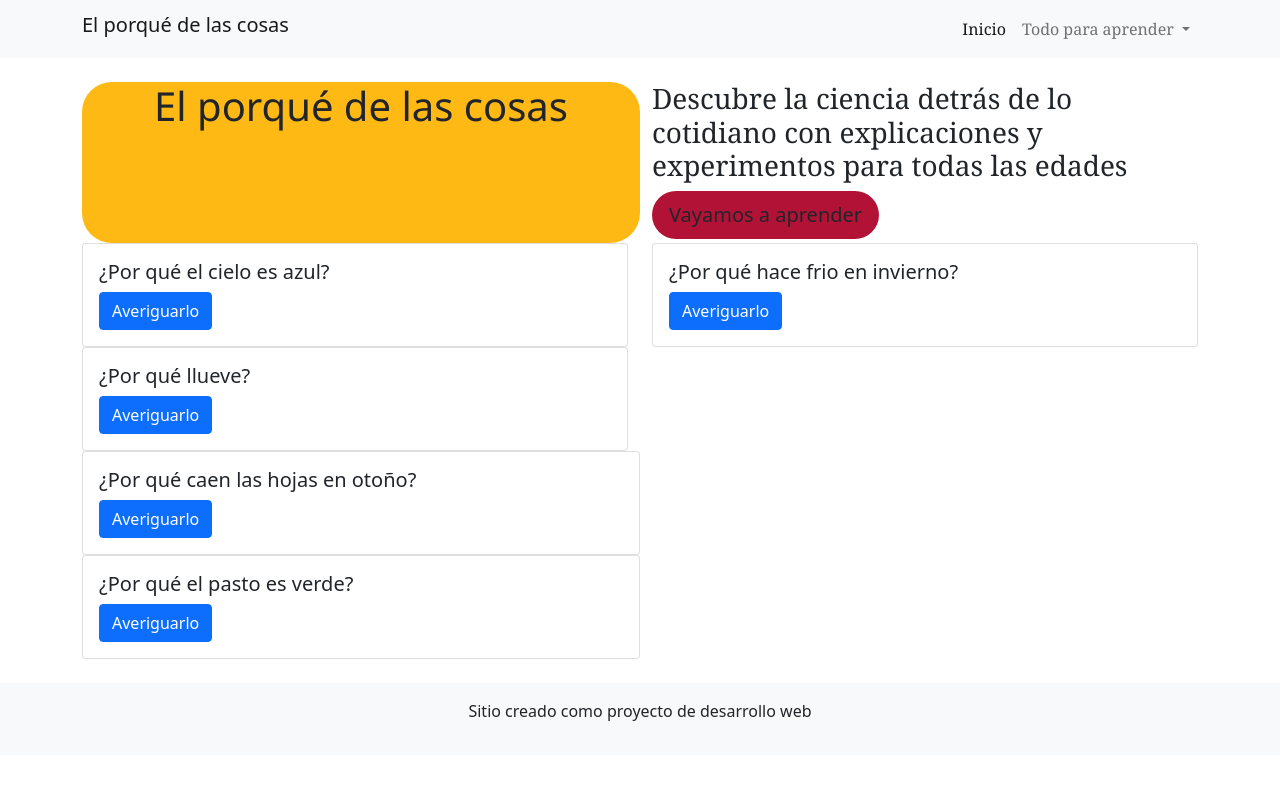
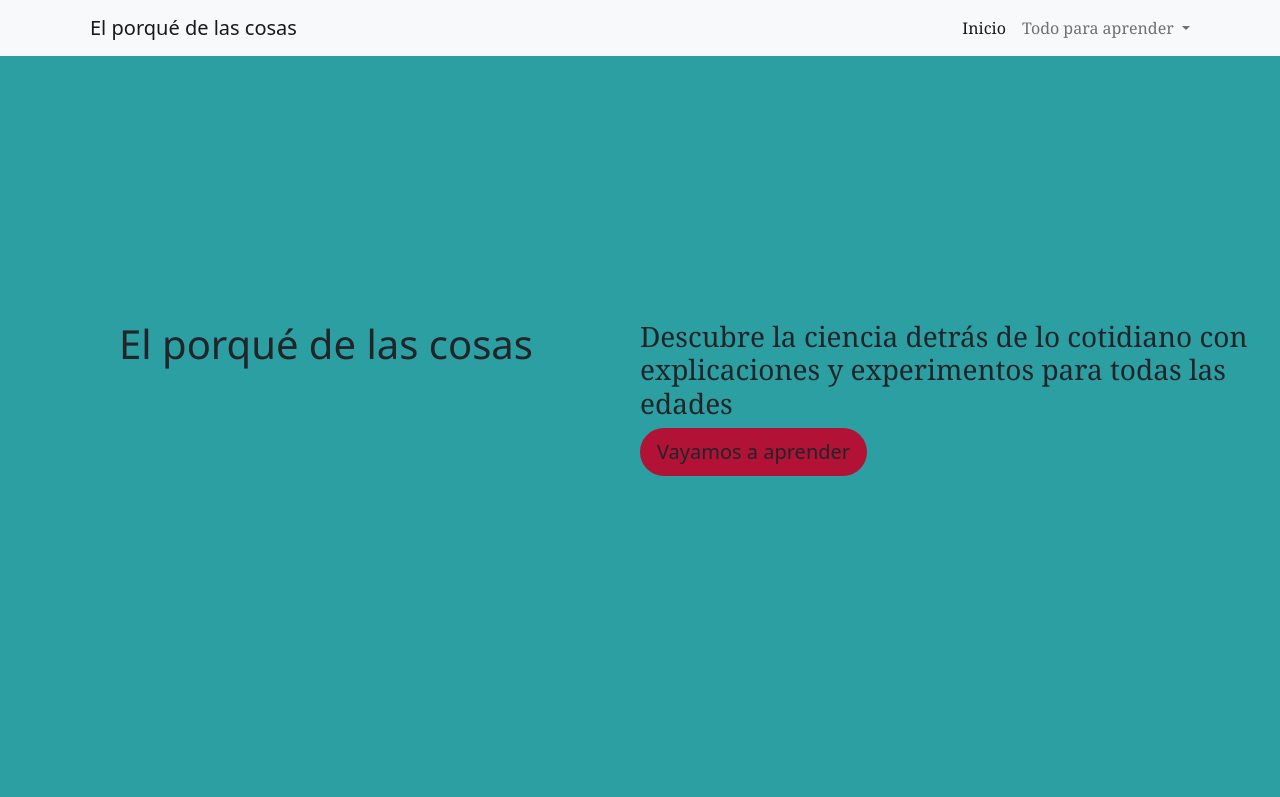
Before and after one commit to MaruBianchi/el-porque-de-las-cosas, a website: page index.html in a window 1280 px wide. Shown: the top 797 px of the page. Drawn offline with nearby package versions, Linux system fonts and the light colour scheme.

Commit message:
Se aregló navbar en index

```diff
--- a/index.html
+++ b/index.html
@@ -14,9 +14,11 @@
   </head>
 
   <body>
-    <header class="container-fluid bg-light">
-      <nav class="navbar navbar-expand-lg navbar-light container">
-        <h5 class="navbar-brand" href="index.html">El porqué de las cosas</h5>
+    <header class="container-fluid bg-light" id="header">
+      <nav class="navbar navbar-expand-lg navbar-light container mb-0">
+        <h5 class="navbar-brand mb-0 p-2" href="index.html">
+          El porqué de las cosas
+        </h5>
         <button
           class="navbar-toggler"
           type="button"
@@ -66,20 +68,18 @@
     </header>
 
     <main>
-      <div class="mt-0" id="first_cover">
-        <div class="container mt-4">
-          <div class="container">
-            <div class="row">
-              <div class="col-12 col-md-6" id="logo">
+      <div class="container-fluid align-content-center" id="hero">
+        <div class="row row-cols-1 row-cols-lg-2 g-5 g-lg-0">
+          <div class="col" id="logo">
             <div class="responsive-box">
               <h1 class="text-center">El porqué de las cosas</h1>
             </div>
           </div>
-              <div class="col-12 col-md-6">
+          <div class="col">
             <div class="subtitle">
               <h3>
-                    Descubre la ciencia detrás de lo cotidiano con explicaciones
-                    y experimentos para todas las edades
+                Descubre la ciencia detrás de lo cotidiano con explicaciones y
+                experimentos para todas las edades
               </h3>
             </div>
             <div class="mb-1">
@@ -90,8 +90,7 @@
           </div>
         </div>
       </div>
-        </div>
-      </div>
+
       <div class="container">
         <div class="row">
           <div class="col-sm-12 col-md-6">
@@ -125,7 +124,6 @@
               </div>
             </div>
           </div>
-        </div>
           <div class="col-sm-12 col-md-6">
             <div class="card">
               <div class="card-body">
@@ -136,13 +134,14 @@
               </div>
             </div>
           </div>
-        <div class="col-md-6">
+          <div class="col-sm-12 col-md-6">
             <div class="card">
               <div class="card-body">
                 <h5 class="card-title">¿Por qué el pasto es verde?</h5>
                 <a href="./pages/pasto.html" class="btn btn-primary"
                   >Averiguarlo</a
                 >
+              </div>
             </div>
           </div>
         </div>
@@ -158,5 +157,13 @@
       integrity="sha384-MrcW6ZMFYlzcLA8Nl+NtUVF0sA7MsXsP1UyJoMp4YLEuNSfAP+JcXn/tWtIaxVXM"
       crossorigin="anonymous"
     ></script>
+    <script>
+      window.addEventListener("scroll", function () {
+        const header = document.getElementById("header");
+        window.scrollY > 60
+          ? header.classList.add("custom-sticky")
+          : header.classList.remove("custom-sticky");
+      });
+    </script>
   </body>
 </html>
--- a/style/scss/_variable.scss
+++ b/style/scss/_variable.scss
@@ -1,4 +1,5 @@
 $rem:16px;
+
 
 $primary:#2C9FA3;
 $secondary:#B31237;
--- a/style/scss/style.scss
+++ b/style/scss/style.scss
@@ -1,18 +1,31 @@
 @import "./variable";
-.solid {
-    background-color: ($primary);
-}
+
+
 
 h1 {
     font-family:'Segoe UI', Tahoma, Geneva, Verdana, sans-serif;
-    font-size:($rem + 4px)*5;
+
 }
 
 h2 , h3 , ul{
     font-family:Cambria, Cochin, Georgia, Times, 'Times New Roman', serif;
 }
 
+header {
+    position:absolute;
+    top:0;
+    z-index: 1000;
+    transition: position 0.5s;
 
+}
+
+.custom-sticky {
+
+    position:sticky;
+    top:0;
+    transition: position 0.5s;
+
+}
 
 p {
     font-size:100%;
@@ -25,12 +38,16 @@ p {
 
 
 
-#logo {
-    background-color: ($title);
-    border-radius: ($radius);
+
+
+#first_button {
+    background-color: $secondary;
+    border-radius: $radius;
 }
 
-#first_button {
-    background-color: ($secondary);
-    border-radius: ($radius);
+#hero {
+    background-color: $primary;
+    height: 100dvh;
+    position: relative;
+    z-index: 1;
 }
```
Also changed, not shown: style/css/style.css, 1 other file. Lines whose indentation alone changed are shown as unchanged.
